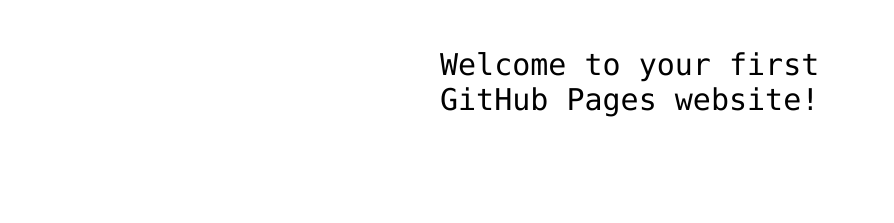
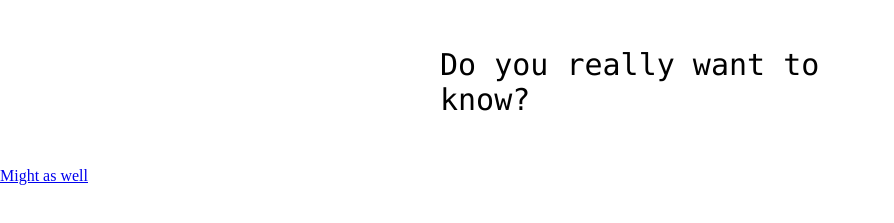
Before and after one commit to Bingobobman/marytrollreal, a plain HTML site: page index.html in a window 1280 px wide. Shown: the part 341-564 px from the top of the page, without its empty margins (0-894 px from the left). Drawn offline with Linux system fonts and the light colour scheme.

Commit message:
Update index.html

```diff
--- a/index.html
+++ b/index.html
@@ -12,7 +12,8 @@
 <img src="https://octodex.github.com/images/daftpunktocat-thomas.gif" id="octocat" alt="octocat-gif" />
 
 <!-- Change this code here by copy and pasting your template on line 15 -->
-<p>Welcome to your first GitHub Pages website!</p>
+<p>Do you really want to know?</p>
 
+ <a href="{link here}">Might as well</a>
 </body>
 </html>
```
